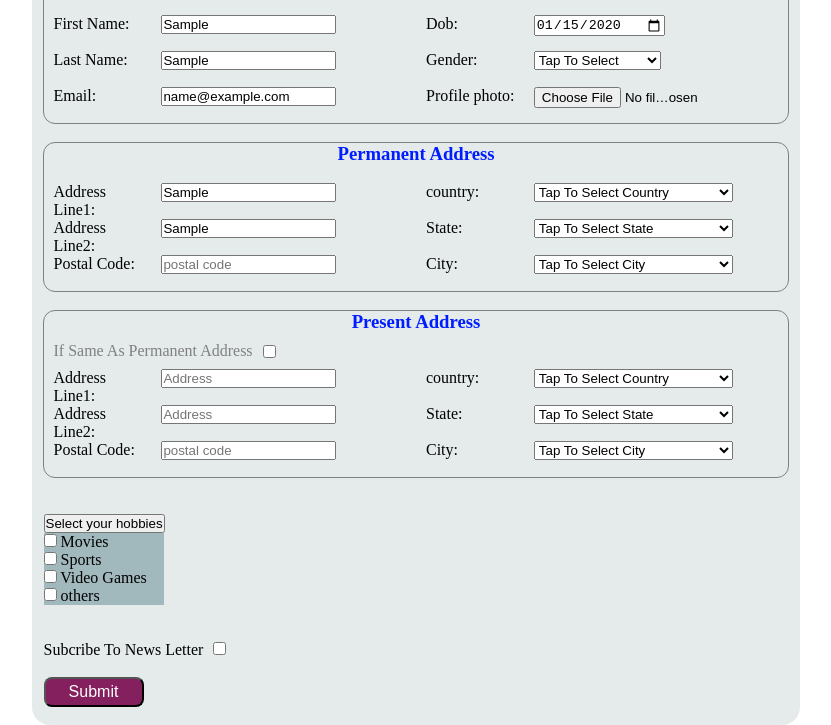
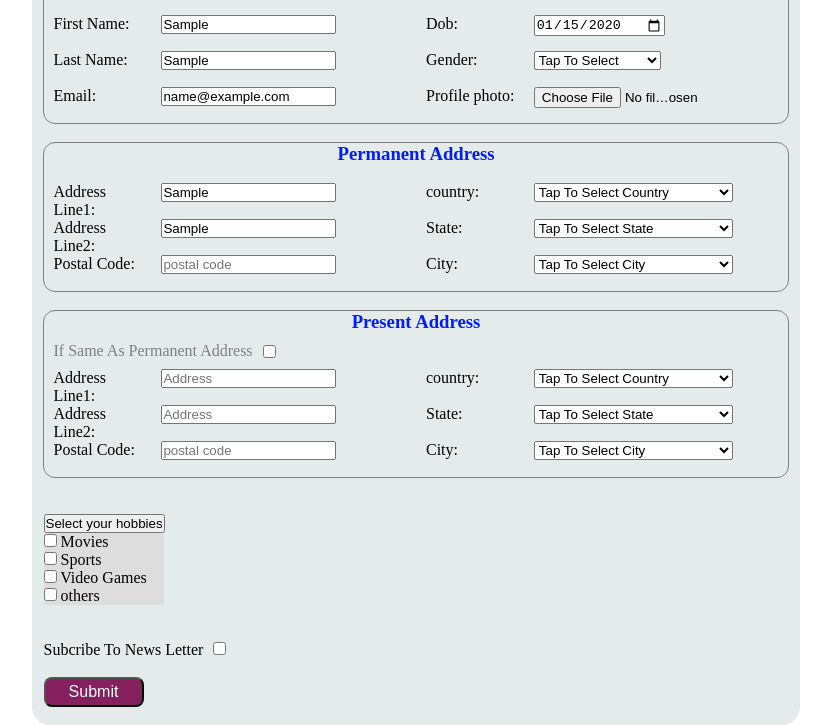
Before and after one commit to skr18/RegistrationPage, a plain HTML site: page index.html in a window 1280 px wide. Both pictures are taken after typing "Sample", "Sample", "name@example.com", "2020-01-15", "Sample", "Sample" into the empty fields and a click on the button "Select your hobbies". Shown: the part 128-853 px from the top of the page, without its empty margins (224-1055 px from the left). Drawn offline with Linux system fonts and the light colour scheme; no server answers.

Commit message:
updated css

```diff
--- a/style.css
+++ b/style.css
@@ -116,7 +116,7 @@
         display: flex;
         flex-direction: column;
         display: none;
-        background-color: #a1b8bd;
+        background-color: rgb(221 221 221);
         width: 120px;
     }
 
```
